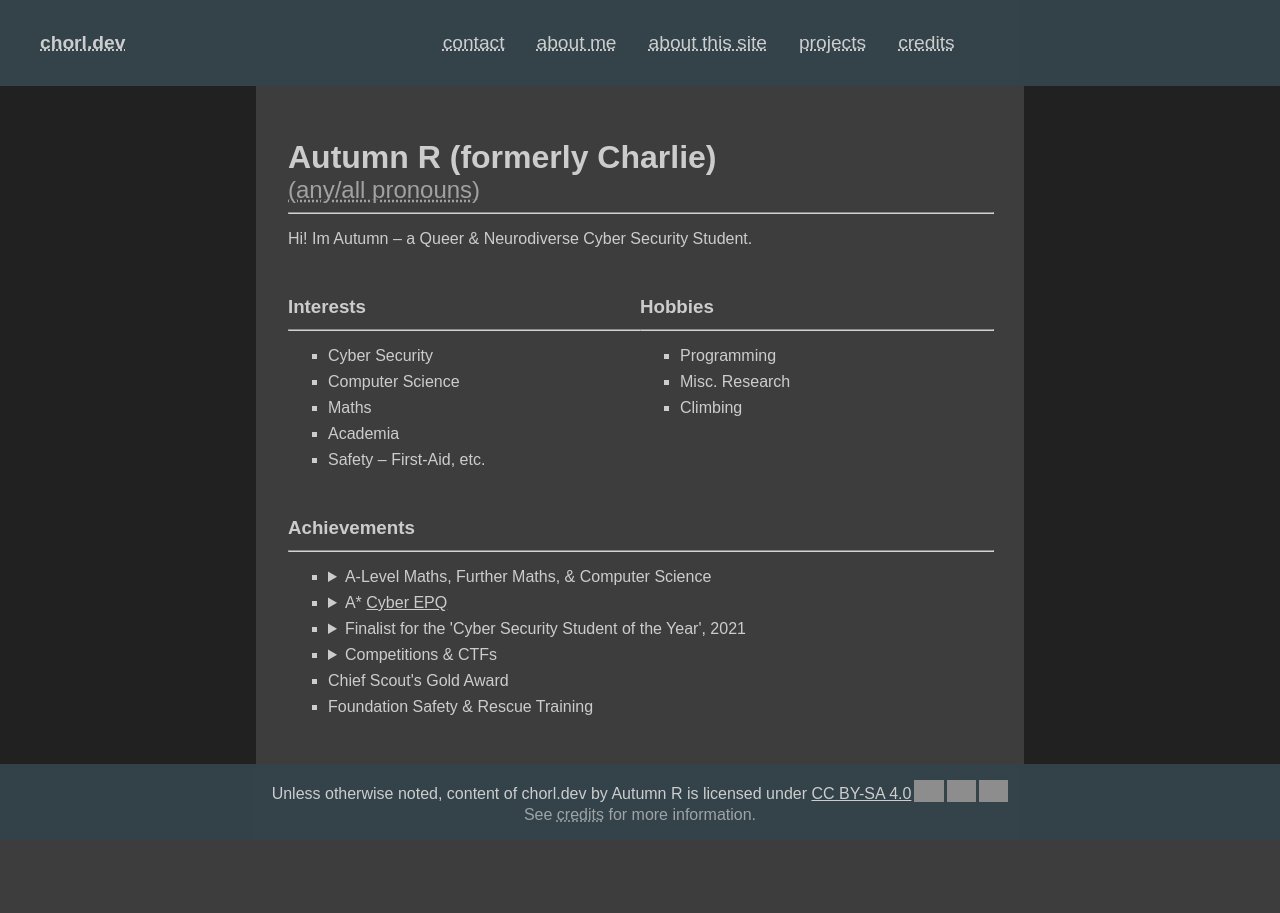
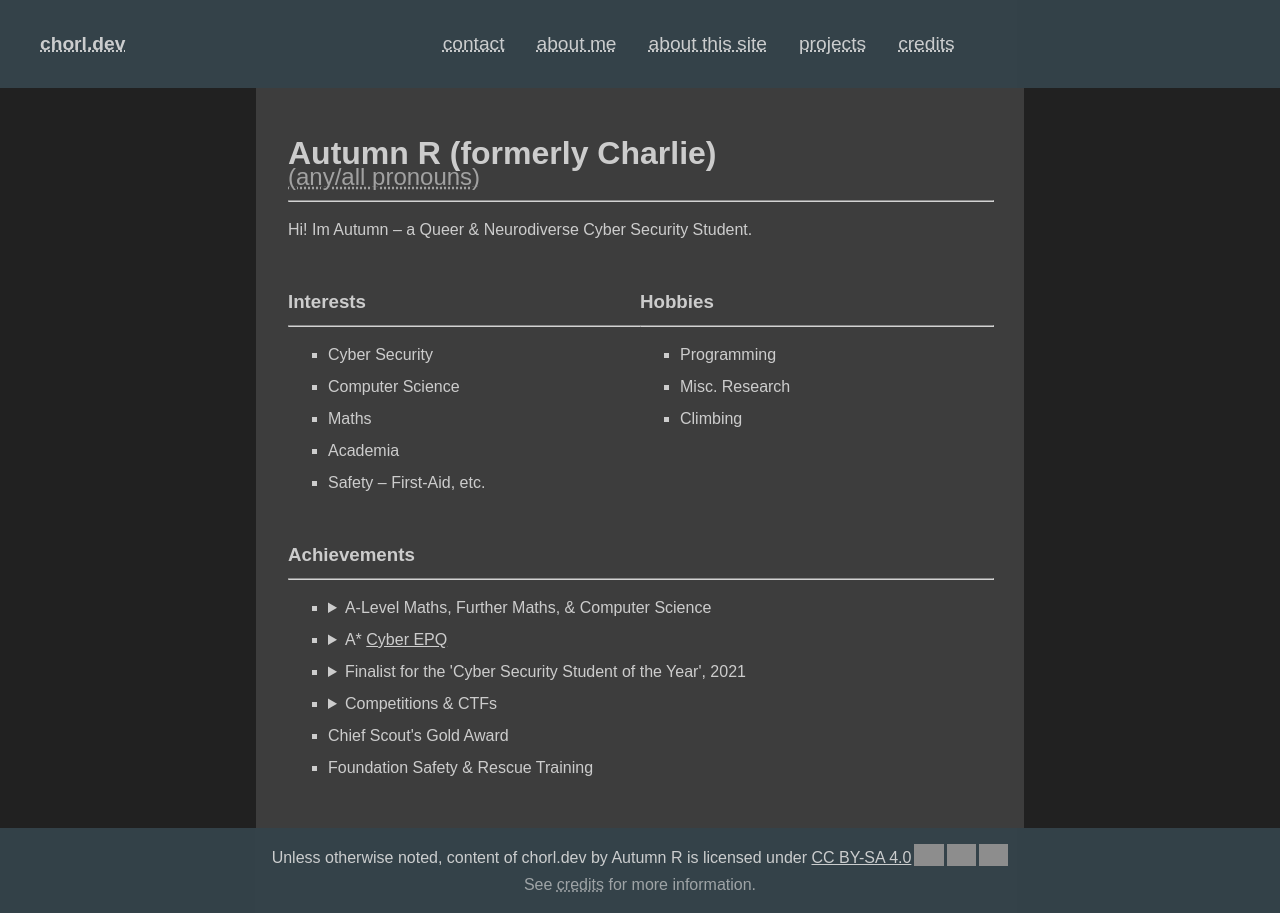
Before and after one commit to ch0rl/chorl.dev, a Django app: page / in a window 1280 px wide. Before the commit the page ends 822 px from the top, so only its background shows below. Run offline with Django 4.2, Linux system fonts and the light colour scheme; parts of the project's set-up code (start-up, migrations or seed data) failed here and were passed over; grey boxes are pictures that could not be loaded.

Commit message:
Set line height to 1.5x

```diff
--- a/static/styles/styles.css
+++ b/static/styles/styles.css
@@ -2,6 +2,7 @@
 html, body {
     height: 100%;
     font-size: 16px;
+    line-height: 150%;
 }
 
 /* Set background, font, font colour. */
@@ -124,7 +125,7 @@ a:link {
 }
 
 /* More separation between lis and squares. */
-li {
+ul>li {
     margin: .5rem 0;
     list-style: square;
 }
```
